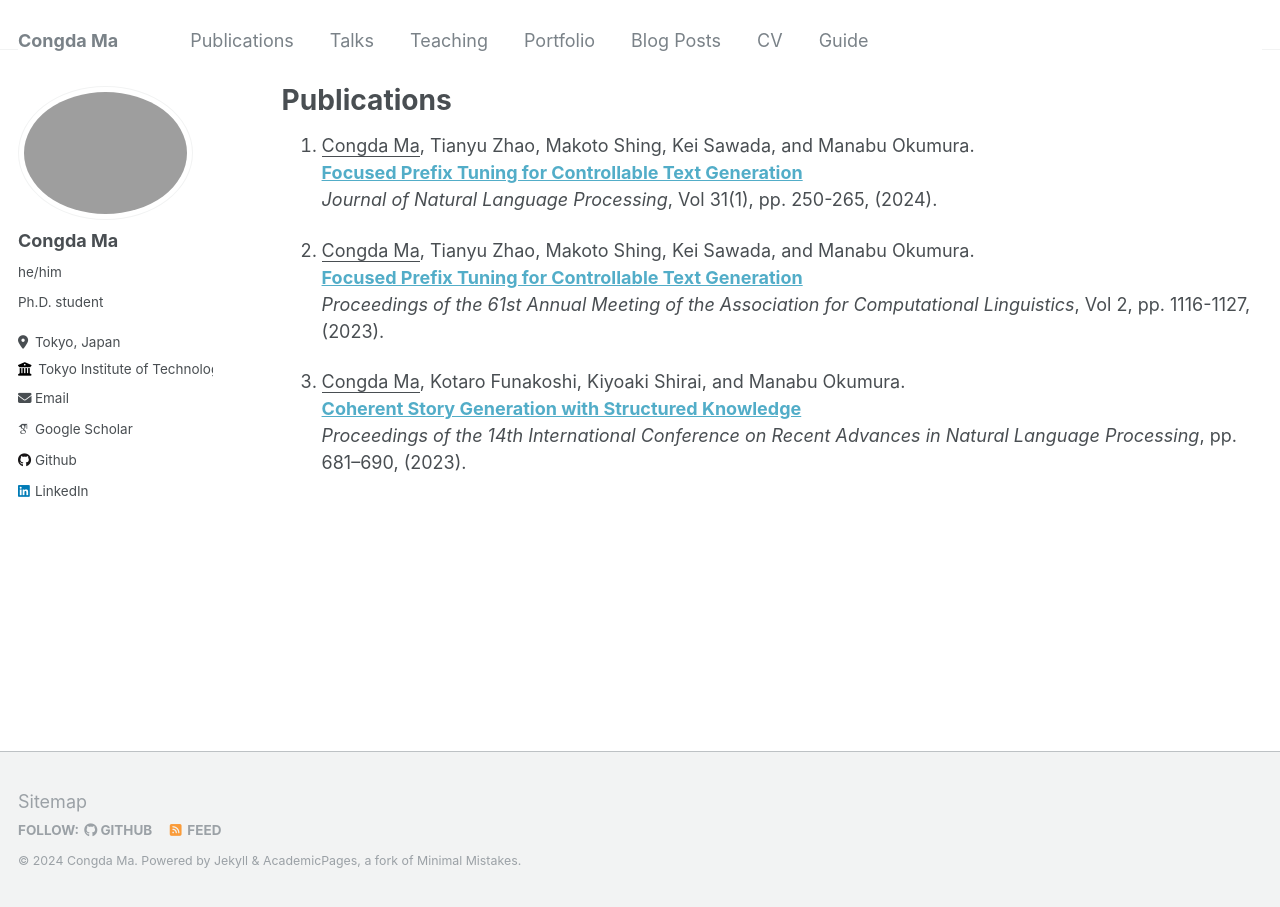
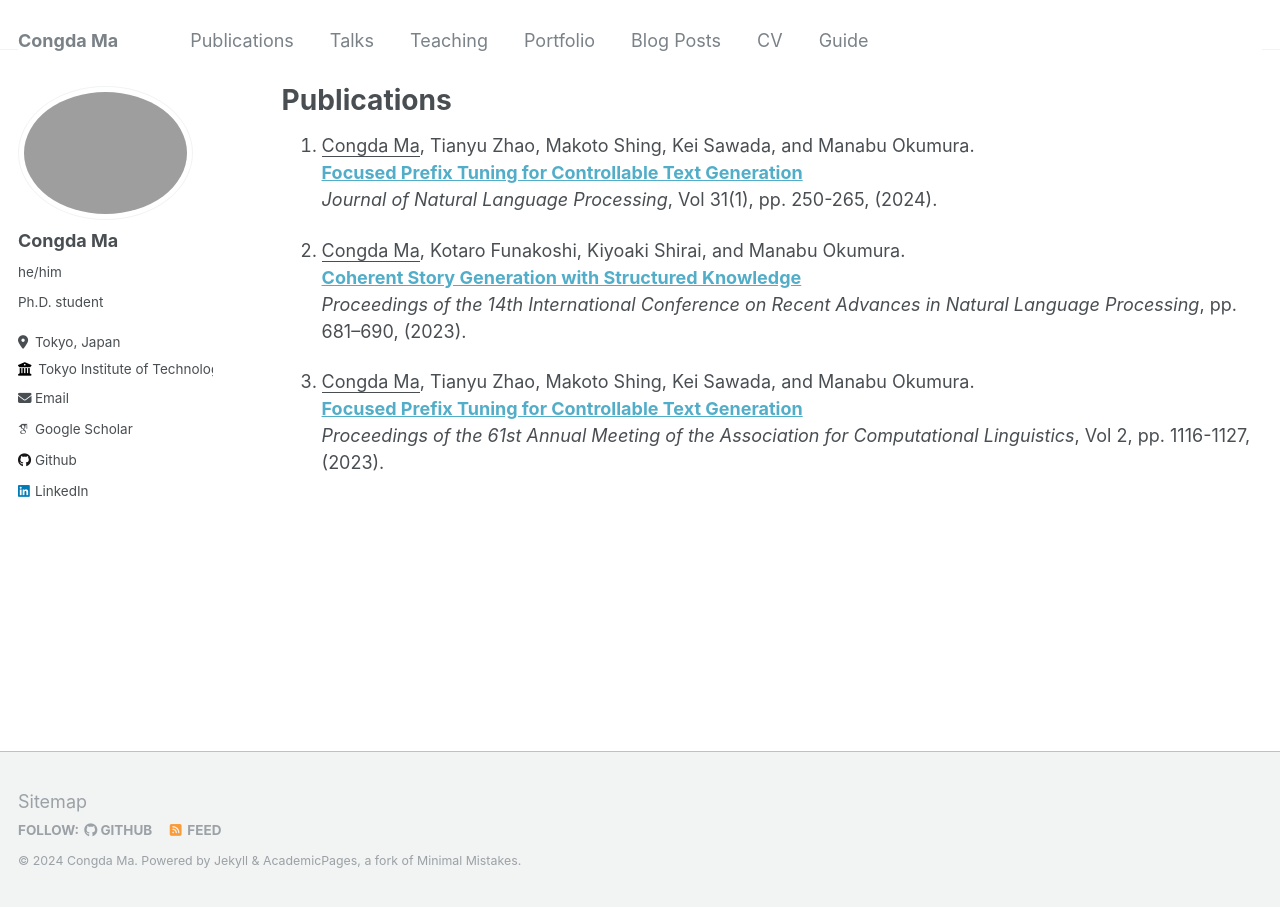
Before and after one commit to derrickmaa/derrickmaa.github.io, a Jekyll site: the page built from _pages/publications.md, in a window 1280 px wide. Built offline with Jekyll 4.4.1, drawn with Linux system fonts in a browser that asks for light colours; some web fonts are replaced; part of the change alters nothing that is shown.

```diff
--- a/_pages/publications.md
+++ b/_pages/publications.md
@@ -8,10 +8,10 @@ author_profile: true
    **[Focused Prefix Tuning for Controllable Text Generation](https://doi.org/10.5715/jnlp.31.250)**\
    *Journal of Natural Language Processing*, Vol 31(1), pp. 250-265, (2024).
 
-2. <ins>Congda Ma</ins>, Tianyu Zhao, Makoto Shing, Kei Sawada, and Manabu Okumura.\
-   **[Focused Prefix Tuning for Controllable Text Generation](https://aclanthology.org/2023.acl-short.96)**\
-   *Proceedings of the 61st Annual Meeting of the Association for Computational Linguistics*, Vol 2, pp. 1116-1127, (2023).
-
 3. <ins>Congda Ma</ins>, Kotaro Funakoshi, Kiyoaki Shirai, and Manabu Okumura.\
    **[Coherent Story Generation with Structured Knowledge](https://aclanthology.org/2023.ranlp-1.74/)**\
    *Proceedings of the 14th International Conference on Recent Advances in Natural Language Processing*, pp. 681–690, (2023).
+
+5. <ins>Congda Ma</ins>, Tianyu Zhao, Makoto Shing, Kei Sawada, and Manabu Okumura.\
+   **[Focused Prefix Tuning for Controllable Text Generation](https://aclanthology.org/2023.acl-short.96)**\
+   *Proceedings of the 61st Annual Meeting of the Association for Computational Linguistics*, Vol 2, pp. 1116-1127, (2023).
```
